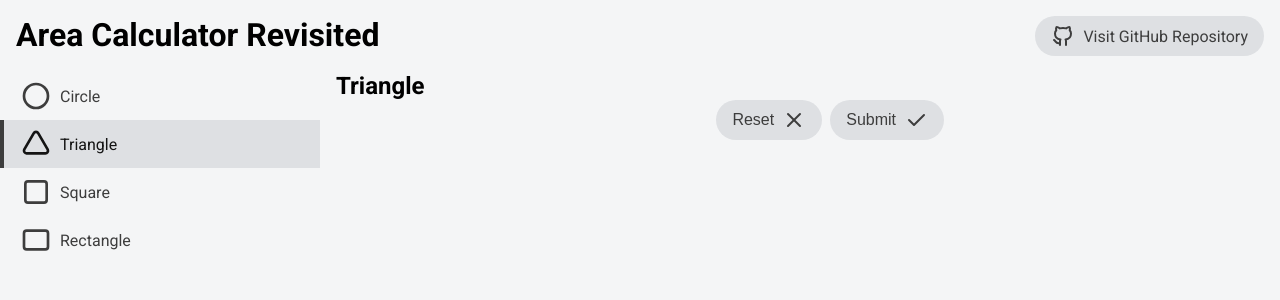
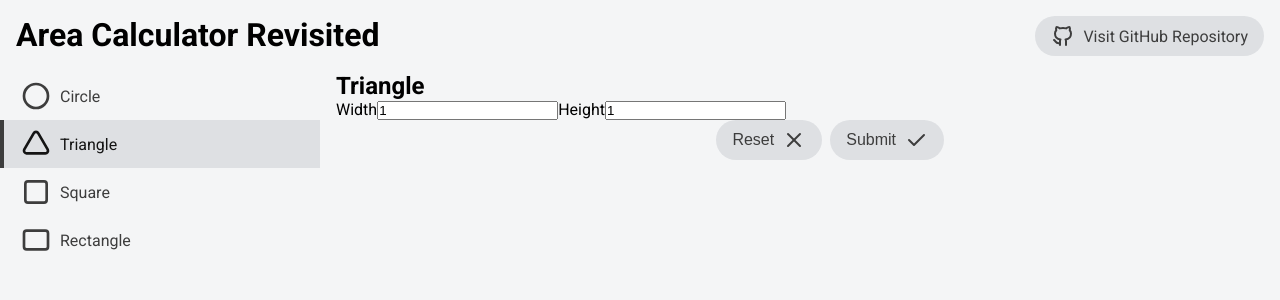
Before and after one commit to hildergill/area-calculator-revisited, a React (Create React App) app: page / in a window 1280 px wide. Both pictures are taken after a click on the button "Triangle". Shown: the top 300 px of the page. Built offline with nearby package versions, Linux system fonts and the light colour scheme.

Commit message:
Added the form elements stuff

```diff
--- a/src/components/calculatorform/calculatorform.tsx
+++ b/src/components/calculatorform/calculatorform.tsx
@@ -11,16 +11,14 @@ export type CalculatorFormProps = {
 export const CalculatorForm: FC<CalculatorFormProps> = (props: CalculatorFormProps) => {
 	const { activeShape }: CalculatorFormProps = props;
 
-	const { getName } = Object.values(Shapes)[activeShape];
+	const { getName, getCalculatorForm } = Object.values(Shapes)[activeShape];
 
 	return (
 		<main className={CalculatorFormStyles.calculatorForm}>
 			<h2>{getName()}</h2>
 
 			<form onSubmit={(event: FormEvent) => event.preventDefault()}>
-				{/* TODO Add something here later */}
-				{/* TODO Add something here later */}
-				{/* TODO Add something here later */}
+				{getCalculatorForm()}
 
 				<div className={CalculatorFormStyles.controlButtonContainer}>
 					<button type="reset" className={CommonStyles.commonButton}>
--- a/src/shapes.tsx
+++ b/src/shapes.tsx
@@ -4,6 +4,7 @@ export type Shape<T> = {
 	getName(): string;
 	resolveArea(params: T): number;
 	getShapeIcon(): JSX.Element;
+	getCalculatorForm(): JSX.Element;
 };
 
 export type CircleParams = { radius: number };
@@ -22,21 +23,49 @@ export const Shapes: ShapeCollection = {
 	Circle: {
 		getName: () => "Circle",
 		resolveArea: ({ radius }: CircleParams) => Math.PI * radius,
-		getShapeIcon: () => <IconCircle />
+		getShapeIcon: () => <IconCircle />,
+		getCalculatorForm: () => (
+			<>
+				<label htmlFor="radius">Radius</label>
+				<input type="number" name="radius" id="radius" step={0.01} defaultValue={1} />
+			</>
+		)
 	},
 	Triangle: {
 		getName: () => "Triangle",
 		resolveArea: ({ width, height }: TriangleParams) => 0.5 * width * height,
-		getShapeIcon: () => <IconTriangle />
+		getShapeIcon: () => <IconTriangle />,
+		getCalculatorForm: () => (
+			<>
+				<label htmlFor="width">Width</label>
+				<input type="number" name="width" id="width" step={0.01} defaultValue={1} />
+				<label htmlFor="height">Height</label>
+				<input type="number" name="height" id="height" step={0.01} defaultValue={1} />
+			</>
+		)
 	},
 	Square: {
 		getName: () => "Square",
 		resolveArea: ({ width }: SquareParams) => Math.pow(width, 2),
-		getShapeIcon: () => <IconSquare />
+		getShapeIcon: () => <IconSquare />,
+		getCalculatorForm: () => (
+			<>
+				<label htmlFor="width">Width</label>
+				<input type="number" name="width" id="width" step={0.01} defaultValue={1} />
+			</>
+		)
 	},
 	Rectangle: {
 		getName: () => "Rectangle",
 		resolveArea: ({ width, height }: RectangleParams) => width * height,
-		getShapeIcon: () => <IconRectangle />
+		getShapeIcon: () => <IconRectangle />,
+		getCalculatorForm: () => (
+			<>
+				<label htmlFor="width">Width</label>
+				<input type="number" name="width" id="width" step={0.01} defaultValue={1} />
+				<label htmlFor="height">Height</label>
+				<input type="number" name="height" id="height" step={0.01} defaultValue={1} />
+			</>
+		)
 	}
 };
```
